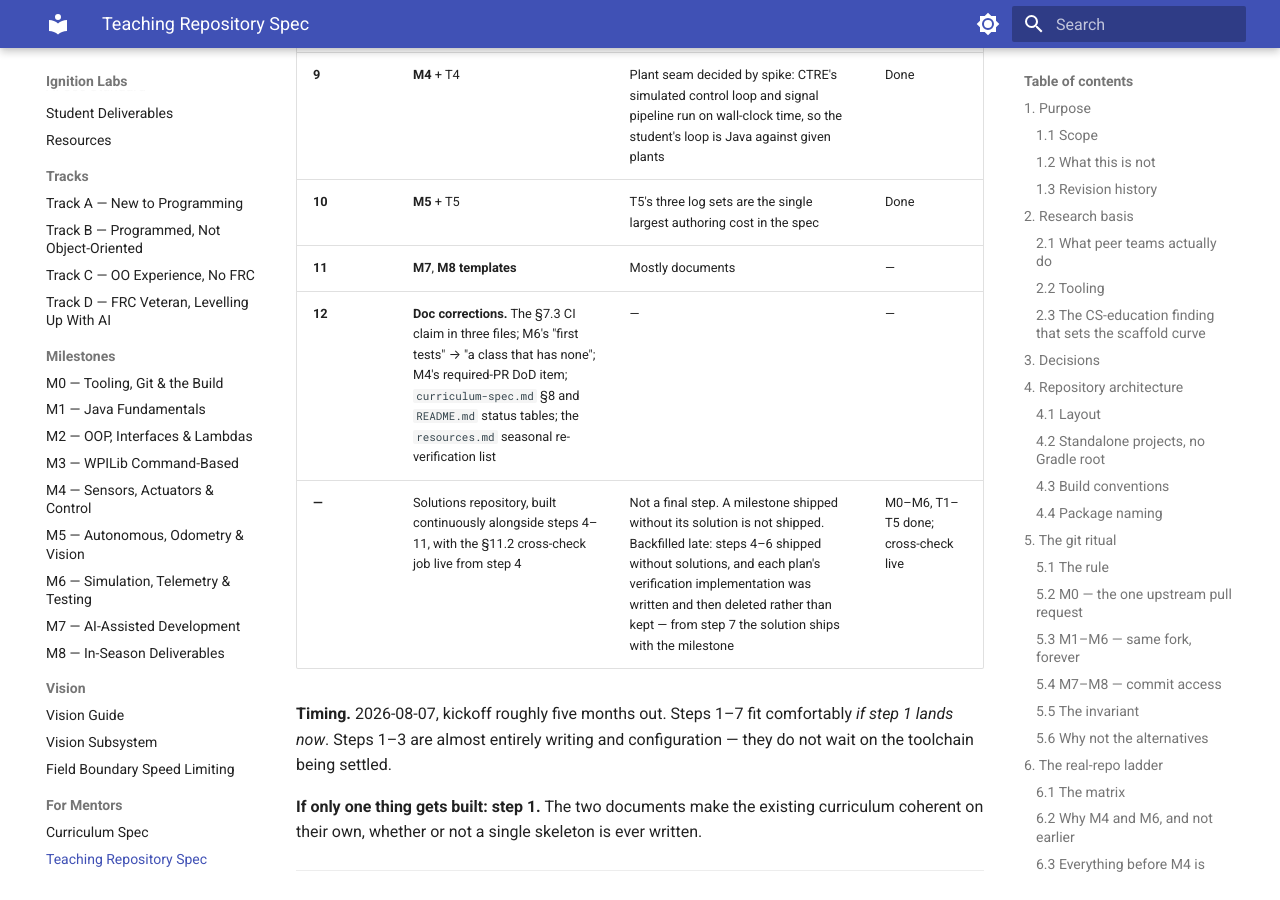
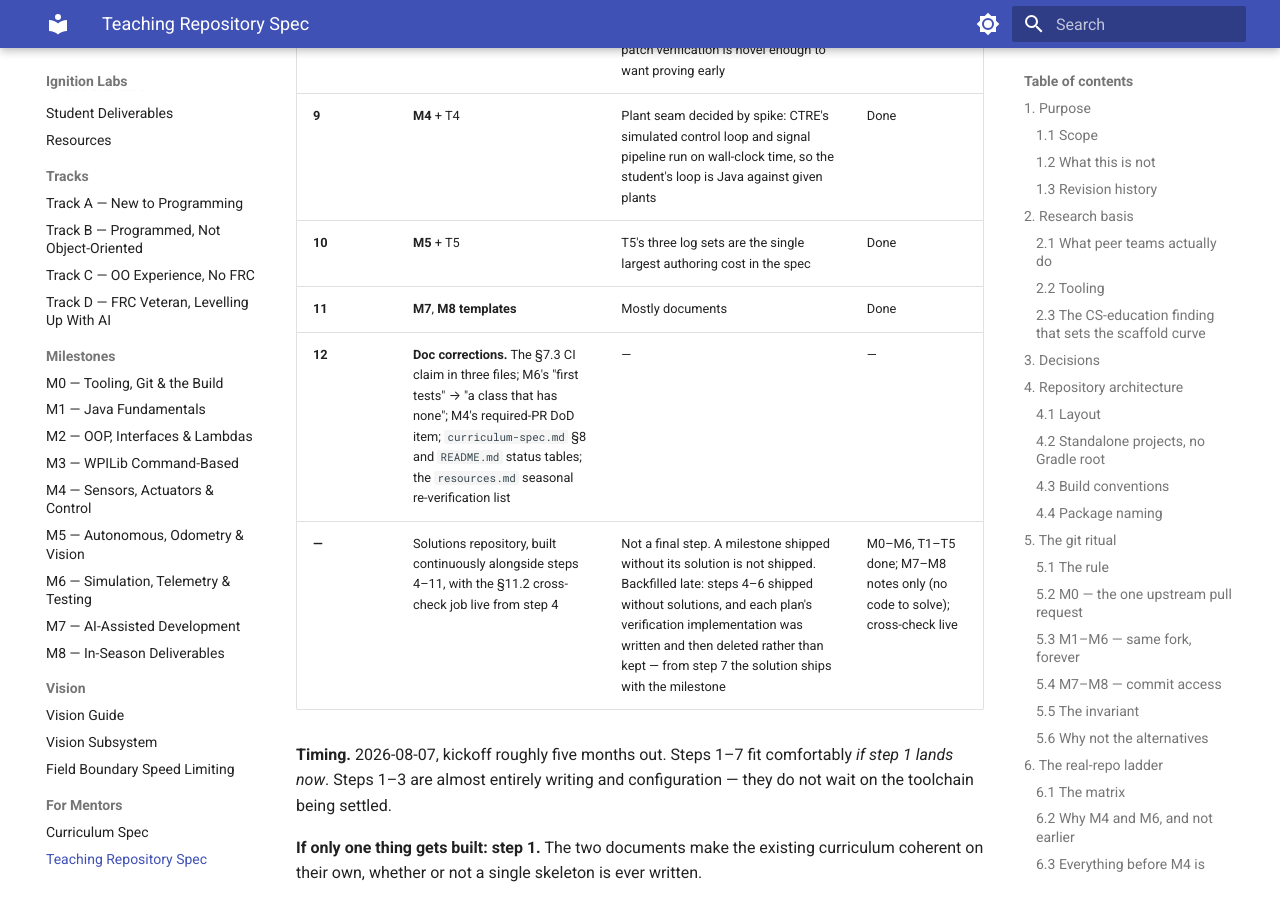
Before and after one commit to IgniteRobotics/ignition-labs, an MkDocs documentation site: the page built from docs/programming/teaching-repo-spec.md, in a window 1280 px wide and 900 px high, scrolled down 26500 px. Built offline with MkDocs 1.6.1 and Material for MkDocs 9.7.7, drawn with Linux system fonts in a browser that asks for light colours.

Commit message:
Integrate M7 + M8: status rows, and the checks that apply when nothing compiles
Build-order step 11 complete. tests.lock is untouched and verified to be
untouchable by this work -- nothing shipped matches its patterns -- and the
clean-clone invariant does not apply, because neither project has a Gradle build
or a test. Running either by habit would have produced a green report that
verified nothing about M7 or M8.

What was verified instead: both directories stay out of the CI build matrix, out
of skeleton-integrity's discovery, and out of cross-check entirely -- not even as
SKIP, since discovery keys on settings.gradle and neither has one. And the
documentation tooling does see what it should: templates_sync green, mkdocs
--strict clean, site_guard reporting nothing from templates/ or projects/ in
_site.

The README row says plainly that these two are unlike every project above them --
no Gradle build, no tests, no skeleton code -- so nobody reads 'built' as 'has a
green build' and goes looking for one.

```diff
--- a/docs/programming/teaching-repo-spec.md
+++ b/docs/programming/teaching-repo-spec.md
@@ -624,9 +624,9 @@ Ordered by dependency, then by value. Each step is independently reviewable and
 | **8** | **M6** + `UNTESTED-TARGETS.md` | Out of numeric order deliberately: it is the M7 gate, and the regression-patch verification is novel enough to want proving early | Done |
 | **9** | **M4** + T4 | Plant seam decided by spike: CTRE's simulated control loop and signal pipeline run on wall-clock time, so the student's loop is Java against given plants | Done |
 | **10** | **M5** + T5 | T5's three log sets are the single largest authoring cost in the spec | Done |
-| **11** | **M7**, **M8 templates** | Mostly documents | — |
+| **11** | **M7**, **M8 templates** | Mostly documents | Done |
 | **12** | **Doc corrections.** The §7.3 CI claim in three files; M6's "first tests" → "a class that has none"; M4's required-PR DoD item; `curriculum-spec.md` §8 and `README.md` status tables; the `resources.md` seasonal re-verification list | — | — |
-| **—** | Solutions repository, built continuously alongside steps 4–11, with the §11.2 cross-check job live from step 4 | Not a final step. A milestone shipped without its solution is not shipped. Backfilled late: steps 4–6 shipped without solutions, and each plan's verification implementation was written and then deleted rather than kept — from step 7 the solution ships with the milestone | M0–M6, T1–T5 done; cross-check live |
+| **—** | Solutions repository, built continuously alongside steps 4–11, with the §11.2 cross-check job live from step 4 | Not a final step. A milestone shipped without its solution is not shipped. Backfilled late: steps 4–6 shipped without solutions, and each plan's verification implementation was written and then deleted rather than kept — from step 7 the solution ships with the milestone | M0–M6, T1–T5 done; M7–M8 notes only (no code to solve); cross-check live |
 
 **Timing.** 2026-08-07, kickoff roughly five months out. Steps 1–7 fit comfortably *if step 1 lands now*. Steps 1–3 are almost entirely writing and configuration — they do not wait on the toolchain being settled.
 
```
Also changed, not shown: docs/programming/README.md (+1 -1 lines).
